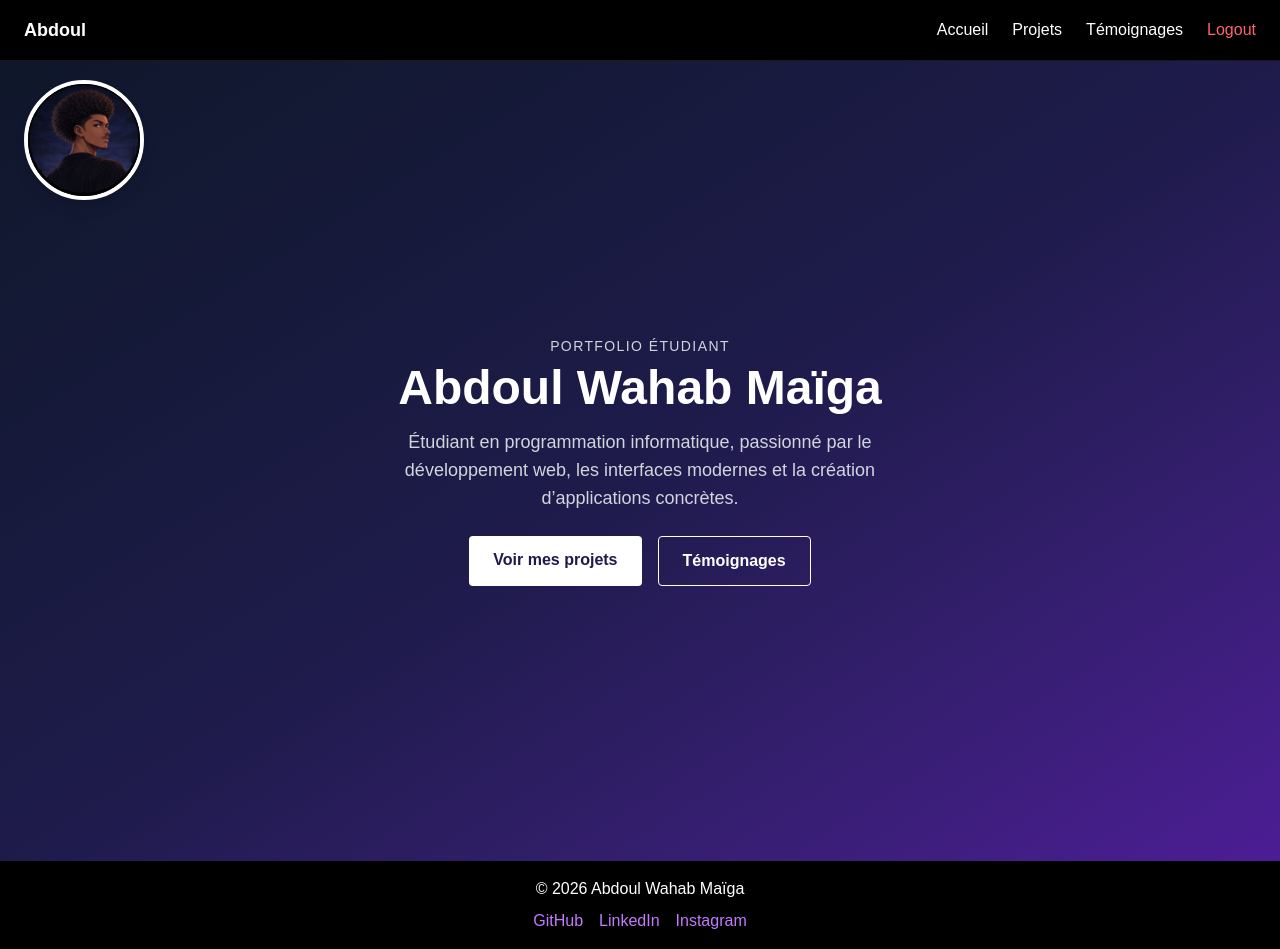
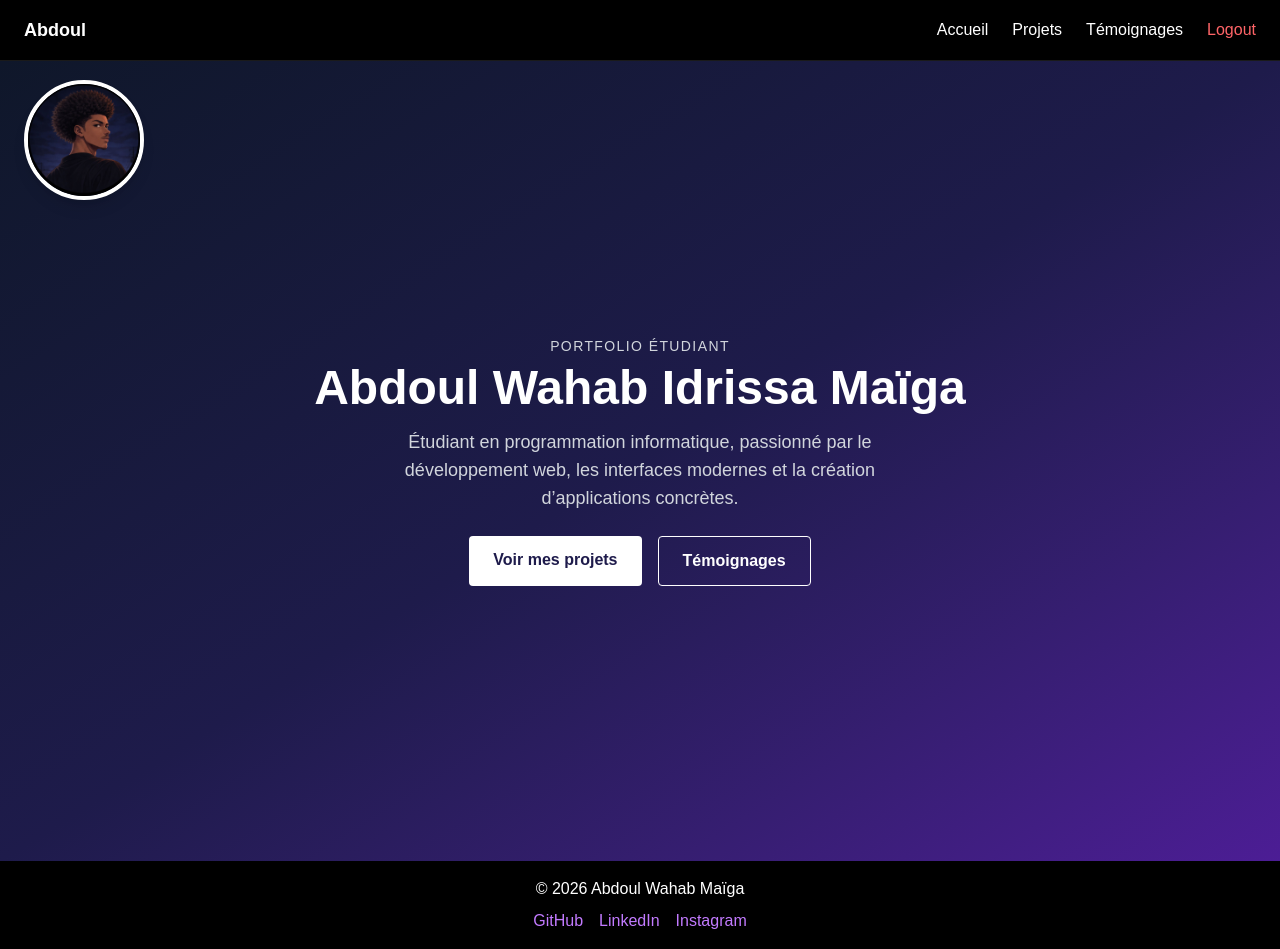
Before and after one commit to Abdoul-667/portfolio-abdoul, a Next.js app: page / in a window 1280 px wide. Built offline with nearby package versions, Linux system fonts and the light colour scheme; sample sign-in values are in the browser's storage.

Commit message:
Final version - portfolio with authentication, API and UI complete

```diff
--- a/app/page.tsx
+++ b/app/page.tsx
@@ -45,7 +45,7 @@ export default function Home() {
         </p>
 
         <h1 className="text-5xl font-bold mb-4">
-          Abdoul Wahab Maïga
+          Abdoul Wahab Idrissa Maïga
         </h1>
 
         <p className="max-w-xl text-lg mb-6 text-gray-300">
```
